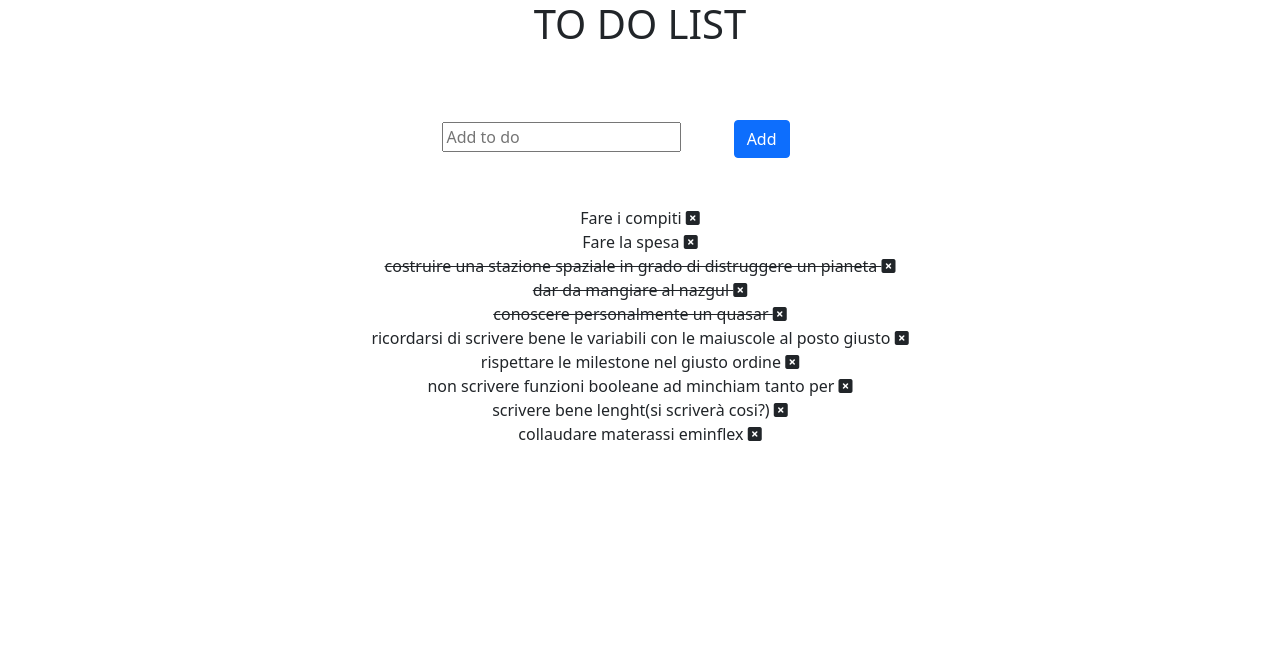
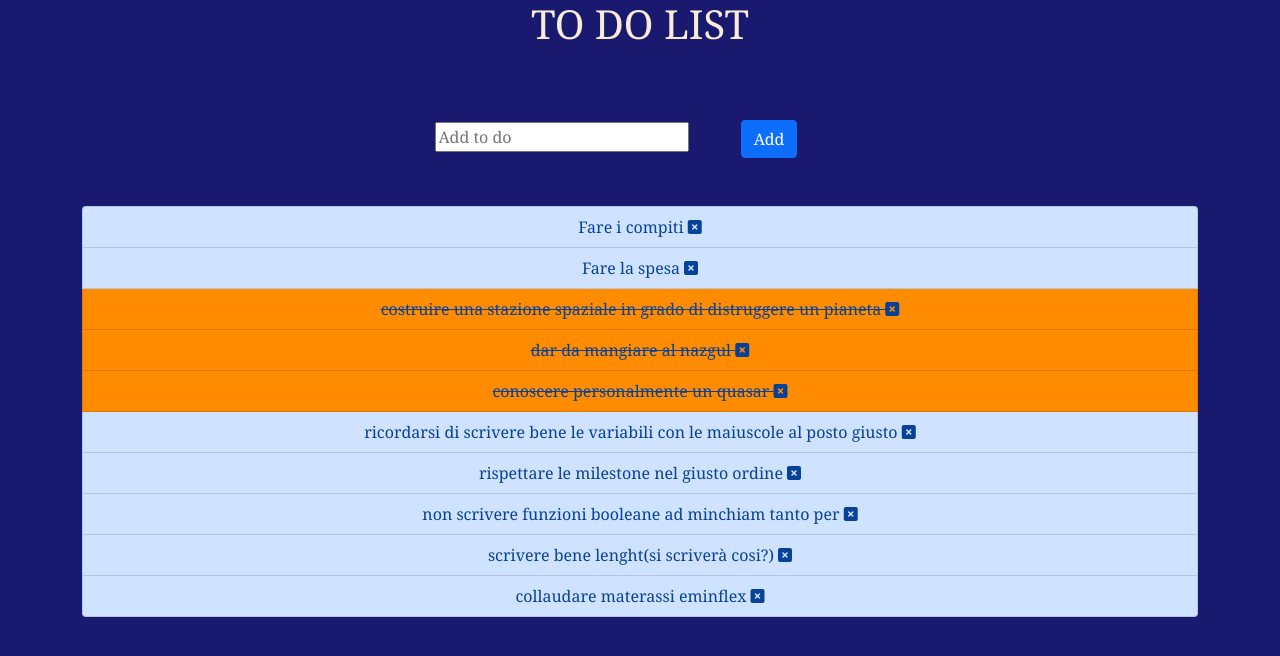
Before and after one commit to carlog91cast/vue-todolist, a plain HTML site: page index.html in a window 1280 px wide. Drawn offline with nearby package versions, Linux system fonts and the light colour scheme.

Commit message:
add colours on css

```diff
--- a/css/style.css
+++ b/css/style.css
@@ -1,5 +1,16 @@
+
+body{
+    background-color: midnightblue;
+    font-family: Georgia, 'Times New Roman', Times, serif;
+}
+h1{
+    color: antiquewhite;
+}
+
 .already-done {
     text-decoration: line-through;
+    background-color:darkorange;
+
 }
 
 
--- a/index.html
+++ b/index.html
@@ -31,7 +31,7 @@
                     <ul v-if="todos.length > 0" class="list-group list_style">
                         <!-- nel li creo un for per inserire gli elementi dell'array aggiungendo la classe in cui il testo è barrato solo se il done è true -->
                         <!-- al click il done true diventa false quindi aggiungero o togliero la barra sul testo -->
-                        <li @click="toDo.done = !toDo.done" v-for="toDo, index in todos" :class="{'already-done': toDo.done === true, }">
+                        <li class="list-group-item list-group-item-primary" @click="toDo.done = !toDo.done" v-for="toDo, index in todos" :class="{'already-done': toDo.done === true,  }">
                             {{toDo.text }}
                             <span @click="removeToDo(index)"><i class="fa-solid fa-square-xmark"></i></span>
                         </li>
```
